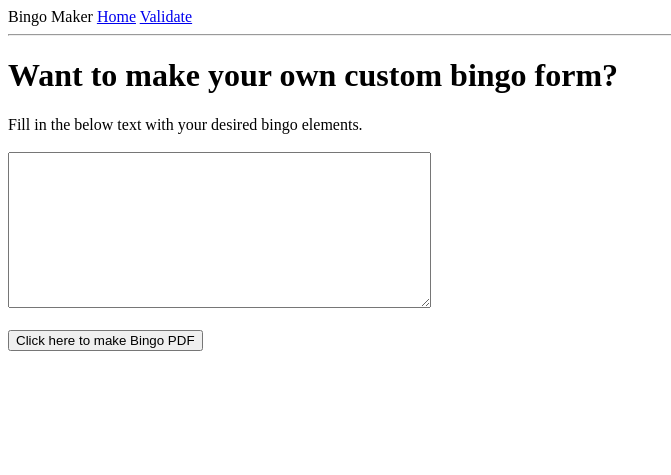
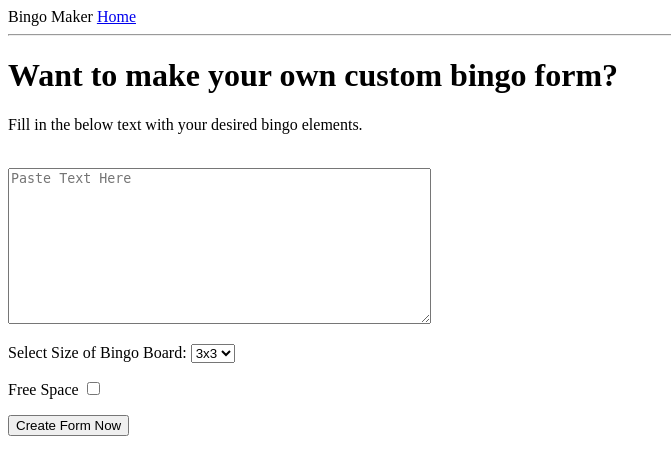
Before and after one commit to alyssacaples/bingo-maker, a Flask app: page / in a window 1280 px wide. Shown: the top 475 px of the page, without its empty margins (0-671 px from the left). Run offline with Flask 3, Linux system fonts and the light colour scheme.

Commit message:
basic options for website

```diff
--- a/app/bingo_form.py
+++ b/app/bingo_form.py
@@ -1,8 +1,11 @@
 from flask_wtf import FlaskForm
-from wtforms import Form, StringField, PasswordField, BooleanField, SubmitField, validators
+from wtforms import Form, StringField, TextAreaField, SelectField, PasswordField, BooleanField, SubmitField, validators
 from wtforms.validators import DataRequired
 
-class RegistrationForm(Form):
-    username     = StringField('Username', [validators.Length(min=4, max=25)])
-    email        = StringField('Email Address', [validators.Length(min=6, max=35)])
-    accept_rules = BooleanField('I accept the site rules', [validators.InputRequired()])
+BINGO_SIZE = [(9, "3x3"), (16, "4x4"), (25, "5x5")]
+
+class BingoCreationForm(Form):
+    bingo_input     = TextAreaField('Paste Bingo Info Here: ')
+    select_bingo_size = SelectField("Select Size of Bingo Board: ", choices=BINGO_SIZE)
+    free_space_bool = BooleanField("Free Space")
+    create_form = SubmitField("Create Form Now")
--- /dev/null
+++ b/app/old_code.py
@@ -0,0 +1,3 @@
+    # username     = StringField('Username', [validators.Length(min=4, max=25)])
+    # email        = StringField('Email Address', [validators.Length(min=6, max=35)])
+    # accept_rules = BooleanField('I accept the site rules', [validators.InputRequired()])
--- a/app/routes.py
+++ b/app/routes.py
@@ -1,24 +1,9 @@
 from flask import render_template
 from app import app
-from app.bingo_form import RegistrationForm
+from app.bingo_form import BingoCreationForm
 
 @app.route('/')
-@app.route('/index')
+@app.route('/home')
 def index():
-    user = {'username': 'Miguel'}
-    posts = [
-        {
-            'author': {'username': 'John'},
-            'body': 'Beautiful day in Portland!'
-        },
-        {
-            'author': {'username': 'Susan'},
-            'body': 'The Avengers movie was so cool!'
-        }
-    ]
-    return render_template('index.html', title='Home', user=user, posts=posts)
-
-@app.route('/validate')
-def login():
-    form = RegistrationForm()
-    return render_template('validate.html', title='Sign In', form=form)
+    form = BingoCreationForm()
+    return render_template('home.html', form=form)
--- a/app/templates/base.html
+++ b/app/templates/base.html
@@ -9,8 +9,7 @@
     </head>
     <body>
         <div>Bingo Maker
-          <a href="/index">Home</a>
-          <a href="/validate"> Validate</a>
+          <a href="/home"> Home</a>
         </div>
 
         <hr>
--- /dev/null
+++ b/app/templates/home.html
@@ -0,0 +1,42 @@
+{% extends "base.html" %}
+
+{%- block head_content %}
+    <link rel="stylesheet" href="{{ url_for('static', filename='forms.css') }}" />
+{% endblock %}
+
+{% block content %}
+
+    <h1> Want to make your own custom bingo form? </h1>
+    <para> Fill in the below text with your desired bingo elements. </para>
+    <br> </br>
+
+    <form action="" method="post" novalidate>
+        <p>
+            <!-- {{form.bingo_input.label }} -->
+            {{form.bingo_input(rows='10',cols='50', placeholder="Paste Text Here")}}
+        </p>
+
+        <p>
+
+            {{form.select_bingo_size.label }}
+            {{form.select_bingo_size}}
+            <!-- {{form.select_bingo_size(size=32)}} -->
+        </p>
+
+        <p>
+            {{form.free_space_bool.label }}
+            {{form.free_space_bool()}}
+        </p>
+
+        <p>
+            <!-- {{form.create_form.label }} -->
+            {{form.create_form()}}
+        </p>
+
+
+    </form>
+
+
+{% endblock %}
+
+<!-- include more text on the limitations of the text box, the button, an option to choose number of boxes-->
--- a/app/templates/index.html
+++ /dev/null
@@ -1,19 +0,0 @@
-{% extends "base.html" %}
-
-{% block content %}
-    <!-- <h1>Hi, {{ user.username }}!</h1>
-    {% for post in posts %}
-    <div><p>{{ post.author.username }} says: <b>{{ post.body }}</b></p></div>
-    {% endfor %} -->
-
-    <h1> Want to make your own custom bingo form? </h1>
-    <para> Fill in the below text with your desired bingo elements. </para>
-    <br> </br>
-    <textarea name="paragraph_text" cols="50" rows="10"></textarea>
-    <br> </br>
-    <button>Click here to make Bingo PDF</button>
-
-
-{% endblock %}
-
-<!-- include more text on the limitations of the text box, the button, an option to choose number of boxes-->
```
Also changed, not shown: app/templates/validate.html (deleted, +0 -15 lines).
